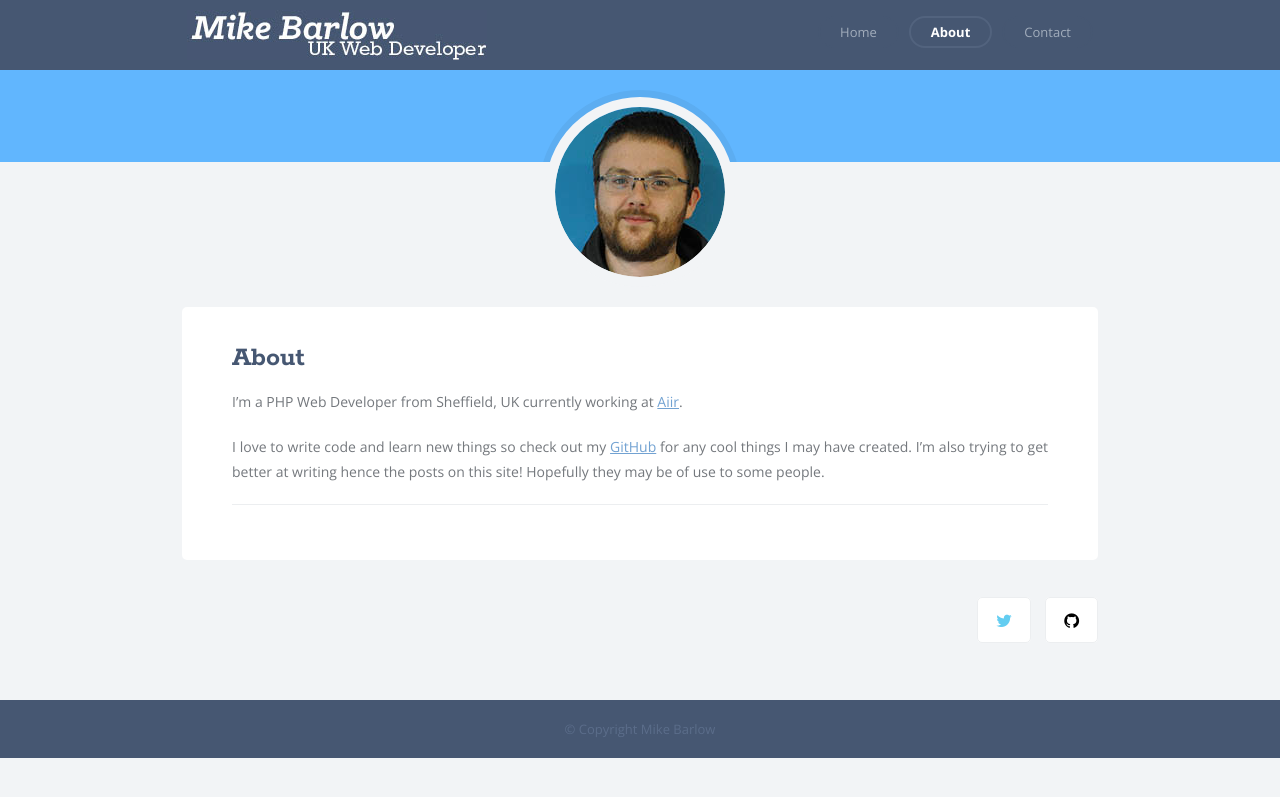
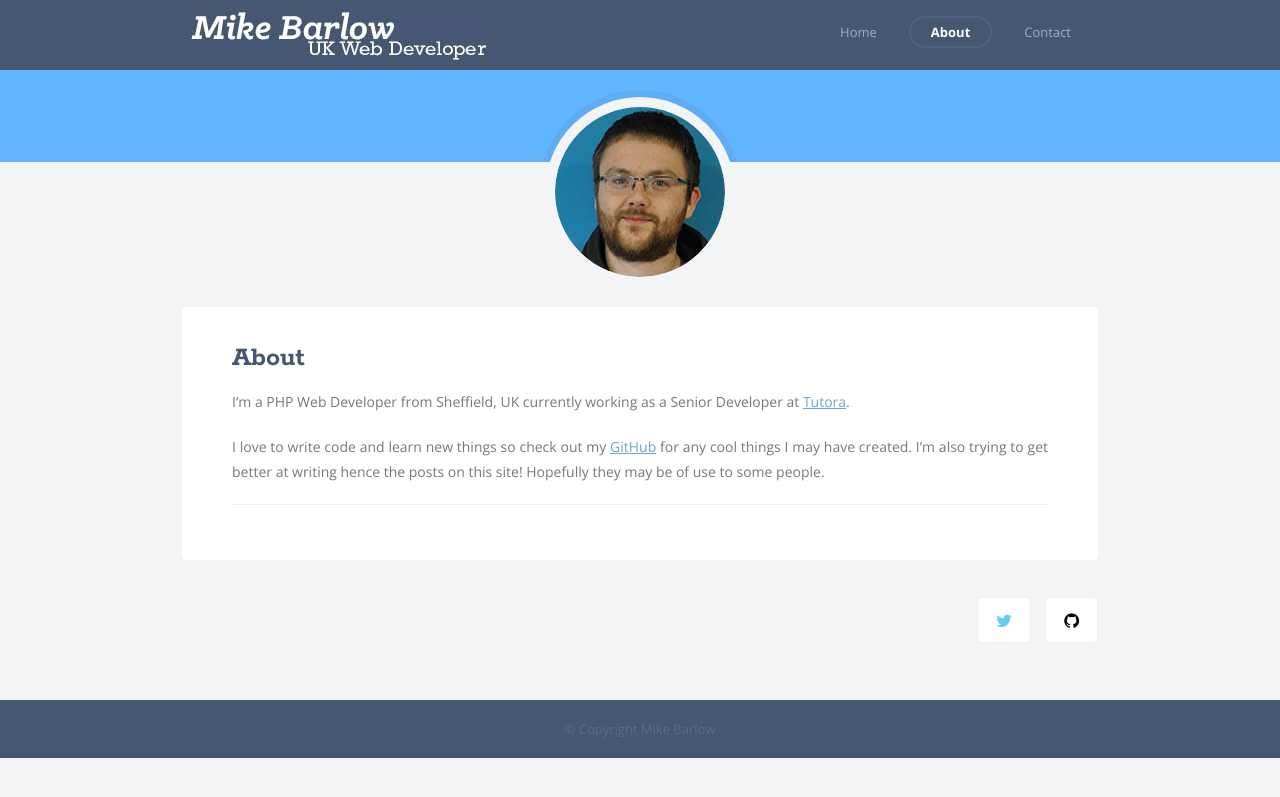
Before and after one commit to peakstoneuk/peakstoneuk.github.io, a Jekyll site: the page built from about.md, in a window 1280 px wide. Shown: the top 797 px of the page. Built offline with Jekyll 4.4.1, drawn with Linux system fonts in a browser that asks for light colours; nearby versions of some CDN libraries.

Commit message:
Updating about page

```diff
--- a/about.md
+++ b/about.md
@@ -4,6 +4,6 @@ title: About
 permalink: /about/
 ---
 
-I'm a PHP Web Developer from Sheffield, UK currently working at [Aiir](http://aiir.com).
+I'm a PHP Web Developer from Sheffield, UK currently working as a Senior Developer at [Tutora](http://tutora.co.uk).
 
 I love to write code and learn new things so check out my [GitHub](http://github.com/mikebarlow) for any cool things I may have created. I'm also trying to get better at writing hence the posts on this site! Hopefully they may be of use to some people.
```
